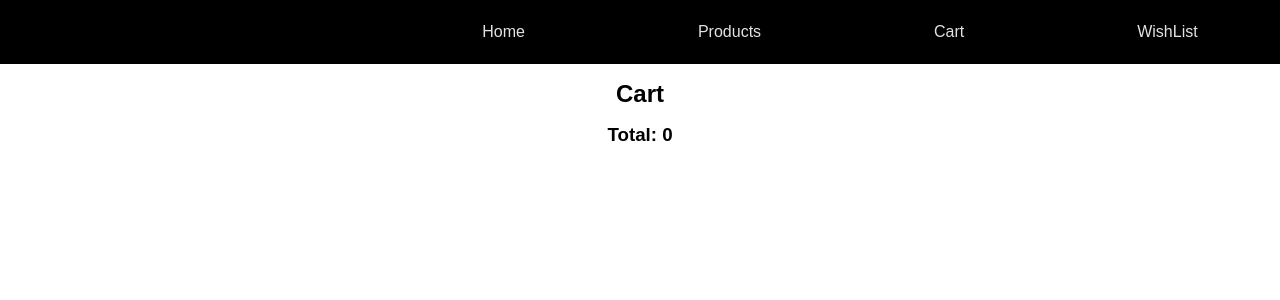
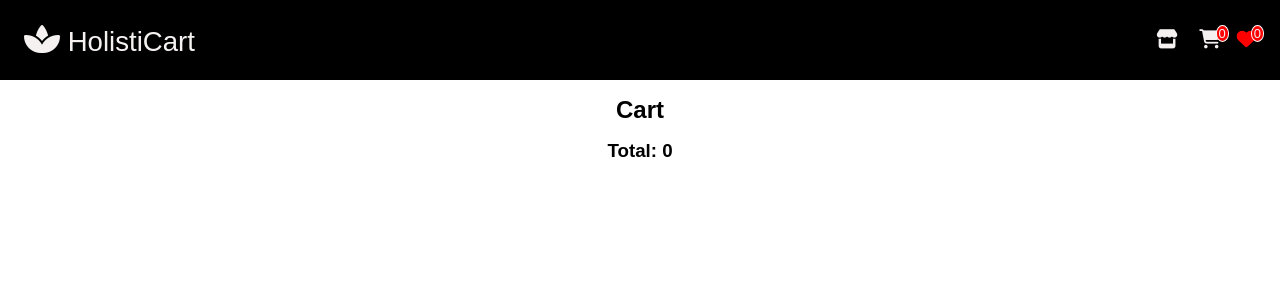
Before and after one commit to panchami6/holistiCart-eCommerce, a React (Create React App) app: page /Cart in a window 1280 px wide. Shown: the top 300 px of the page. Built offline with nearby package versions, Linux system fonts and the light colour scheme.

Commit message:
Added backend

```diff
--- a/package.json
+++ b/package.json
@@ -5,6 +5,7 @@
   "keywords": [],
   "main": "src/index.js",
   "dependencies": {
+    "axios": "^0.21.1",
     "core-js": "^3.10.1",
     "faker": "^5.5.2",
     "font-awesome": "4.7.0",
--- a/src/App.js
+++ b/src/App.js
@@ -6,19 +6,26 @@ import { Cart } from "./Cart";
 import { Wishlist } from "./WishList";
 import NotFound from "./404";
 import Home from "./Home";
+import { NavigationBar } from "./Components/Navigation/navigationBar";
 
 export default function App() {
 
   return (
 
     <div className="App">
-      <nav className="navigation">
-
-        <Link className="nav-link" to="/"> Home </Link> ||
-        <Link className="nav-link" to="/Products"> Products </Link> ||
-        <Link className="nav-link" to="/Cart">Cart </Link> ||
-        <Link className="nav-link" to="/WishList">WishList </Link>
-      </nav>
+      {/* <nav className="navigation">
+        <div className="nav-Header" >
+        <i class="fas fa-spa"></i>
+        <Link className="nav-link nav-header" to="/"> HolistiCart</Link>
+        </div>
+        <div className="nav-links">
+        {/* <Link className="nav-link" to="/"> Home </Link> || */}
+        {/* <Link className="nav-link" to="/Products"> Products </Link>
+        <Link className="nav-link" to="/Cart"><i class="fas fa-shopping-cart"></i></Link>
+        <Link className="nav-link" to="/WishList"><i class="fas fa-heart"></i></Link>
+        </div> */}
+      {/* </nav> */}
+      <NavigationBar />
       <Routes>
         <Route path = "/" element = {<Home />} />
         <Route path="/Cart" element={<Cart />} />
--- a/src/Cart.js
+++ b/src/Cart.js
@@ -1,4 +1,6 @@
 import { useCart } from "./cart-context";
+import snackbar from "./Components/snackbar";
+import {checkItemInCart} from "./Products";
 import "./styles.css";
 
 const getAmount = (acc, items) => {
@@ -11,6 +13,7 @@ export function Cart() {
   return (
     <div class="cart">
       <h2>Cart</h2>
+
       <h3> Total: {itemsInCart.reduce(getAmount, 0)}</h3>
       <div
         style={{
@@ -20,11 +23,13 @@ export function Cart() {
         }}
       >
       {
-        itemsInCart.map((item) => (
+        itemsInCart.map((item) =>
+        (
+
          <div class="products-cart"
             key={item.id}
           >
-          {console.log("item in cart", item)}
+          {/* {console.log("item in cart", item)} */}
             <div class="cart-image">
               <img class="img-cart" src={item.image} width="100%" height="auto" alt={item.name} />
             </div>
@@ -72,21 +77,21 @@ export function Cart() {
             </div>
             <div class="cart-remove">
             <button class="cart-btn-remove"
-              onClick={() =>
+              onClick={() => {
+                <snackbar />
                 setItemsInCart((prev) =>
                   prev.filter((items) => items.id !== item.id)
                 )
+              }
               }
             >
               Remove
             </button>
             </div>
             </div>
+
           </div>
-          )
-        )
-        }
-      </div>
-    </div>
-  );
-}
+        ) )}
+        </div>
+        </div>
+  )}
--- /dev/null
+++ b/src/Components/Navigation/nav.css
@@ -0,0 +1,42 @@
+.navigation{
+    display: flex;
+    justify-content:space-between;
+    align-items: center;
+    padding: 0rem 1rem;
+    background-color: black;
+    height: 10vh;
+  }
+
+  .nav-link{
+    font-size:larger;
+    position: relative;
+    color: rgb(245, 241, 241);
+    text-decoration: none;
+    padding: 0rem 0.5rem;
+  }
+
+  .nav-Header{
+    font-size:23px;
+    padding: 0;
+  }
+
+.cart-wishlist-quantity{
+    position: absolute;
+    right: 0;
+    bottom: 8px;
+    font-size: small;
+    background-color: red;
+    padding: 0px 2px;
+    border-radius: 50%;
+    border: 0.1px solid white;
+  }
+
+  .fa-spa{
+    color: rgb(245, 241, 241);
+    font-size: xx-large;
+  }
+
+  .fa-heart{
+    color: red;
+    cursor: pointer;
+  }
--- /dev/null
+++ b/src/Components/Navigation/navigationBar.js
@@ -0,0 +1,22 @@
+import {useState} from "react";
+import { useCart } from "../../cart-context";
+import { useWishlist } from "../../wishlist-context";
+import { Link } from "react-router-dom";
+import "./nav.css";
+
+export function NavigationBar() {
+const {itemsInCart} = useCart();
+const {itemsInWishList} = useWishlist();
+    return(
+    <nav className="navigation">
+        <div className="nav-Header" >
+        <Link className="nav-link nav-header" to="/"><span><i class="fas fa-spa"></i></span> HolistiCart</Link>
+        </div>
+        <div className="nav-links">
+        <Link className="nav-link" to="/Products"> <i class="fas fa-store"></i> </Link>
+        <Link className="nav-link" to="/Cart"><i class="fas fa-shopping-cart"></i><span className="cart-wishlist-quantity">{itemsInCart.length}</span></Link>
+        <Link className="nav-link" to="/WishList"><i class="fas fa-heart"></i><span className="cart-wishlist-quantity">{itemsInWishList.length}</span></Link>
+        </div>
+    </nav>
+    )
+}
--- /dev/null
+++ b/src/Components/snackbar.js
@@ -0,0 +1,20 @@
+import React from 'react'
+
+export default function snackbar() {
+    console.log("snackbar");
+    return (
+
+        <div id="snackBarId">
+            {/* <h1>SnackBar</h1>
+            <br />
+          <button class="primary-btn snack-btn">Click Here</button>
+            <br />
+            <br /> */}
+            <div class="snackBar">
+                <div>Successfully removed</div>
+                <span class="snackbar-close">X</span>
+            </div>
+        </div>
+
+    )
+}
--- a/src/Products.js
+++ b/src/Products.js
@@ -1,18 +1,34 @@
-import React, { useReducer, useState } from "react";
+import React, { useReducer, useState, useEffect } from "react";
 import "./styles.css";
-import { data } from "./server";
+// import { data } from "./server";
 import { useCart } from "./cart-context";
 import { useWishlist } from "./wishlist-context";
-import { Routes, Route, Link } from 'react-router-dom';
+import { Link } from 'react-router-dom';
+import axios from "axios";
 
-const checkItem = (cartItems, id) => {
+export const checkItemInCart = (cartItems, id) => {
   return cartItems.find((item) => item.id === id);
+};
+
+export const checkItemInWishlist = (wishlistItems, id) => {
+  return wishlistItems.find((item) => item.id === id);
 };
 
 export function ProductListing() {
   const { itemsInCart, setItemsInCart } = useCart();
-  const { setItemsInWishList } = useWishlist();
+  const { itemsInWishList, setItemsInWishList } = useWishlist();
   const [search, setSearch] = useState("");
+  const [showProducts, setShowProducts] = useState([]);
+  const [loader, setLoader] = useState(false);
+
+  useEffect(() => {
+    (async function () {
+      setLoader(true);
+      const response = await axios.get("https://holisticart.panchami6.repl.co/products");
+      setLoader(false);
+      setShowProducts(response.data.dataproducts);
+    })();
+  }, [showProducts===[]]);
 
   const [
     { showInventoryAll, showFastDeliveryOnly, sortBy },
@@ -70,7 +86,7 @@ export function ProductListing() {
       .filter((product) => product.name.toLowerCase().includes(search));
   }
 
-  const sortedData = getSortedData(data, sortBy);
+  const sortedData = getSortedData(showProducts, sortBy);
   let filteredData = getFilteredData(sortedData, {
     showFastDeliveryOnly,
     showInventoryAll
@@ -90,6 +106,7 @@ export function ProductListing() {
         />
         <i class="fas fa-search"></i>
       </div>
+      {loader && <h1 style={{ textAlign: "center" }}>Loading...</h1>}
       <div
         style={{ display: "flex", flexWrap: "wrap", justifyContent: "center" }}
       >
@@ -153,6 +170,7 @@ export function ProductListing() {
               height="auto"
               alt={item.productName}
             />
+            {console.log(typeof item.image)}
             <h3> {item.name} </h3>
             <div>Rs. {item.price}</div>
             {item.inStock && <div> In Stock </div>}
@@ -164,22 +182,28 @@ export function ProductListing() {
               <div> 3 days minimum </div>
             )}
 
-            <button class="product-btn"
+            <button className="product-btn"
             disabled={!item.inStock}
               onClick={() => {
-                checkItem(itemsInCart, item.id)
-                  ? <Link to="/Products">Products</Link>
-                  : setItemsInCart((items) => [...items, item]);
+                checkItemInCart(itemsInCart, item.id) ?
+
+                  <Link to="/Products">Products</Link>
+
+                :setItemsInCart((items) => [...items, item]);
               }}
             >
-              {checkItem(itemsInCart, item.id) ? "Item in cart" : "Add to cart"}
+              {checkItemInCart(itemsInCart, item.id) ? "Item In cart" : "Add to cart"}
             </button>
 
-            <button class="product-btn"
-              onClick={() => setItemsInWishList((items) => [...items, item])}
-            >
-              Wishlist
-            </button>
+            {/* <button className="wishlist-btn"
+
+            > */}
+              <i onClick={() =>{
+                checkItemInWishlist(itemsInWishList, item.id) ? setItemsInWishList((prev) =>
+                  prev.filter((items) => items.id !== item.id)
+                ) :
+                setItemsInWishList((items) => [...items, item])}} className={checkItemInWishlist(itemsInWishList, item.id) ? "fas fa-heart wishlist-btn" : "far fa-heart wishlist-btn"}></i>
+            {/* </button> */}
           </div>
         ))}
       </div>
--- a/src/WishList.js
+++ b/src/WishList.js
@@ -26,7 +26,7 @@ export function Wishlist() {
             ) : (
               <div> 3 days minimum </div>
             )}
-            <button
+            <button disabled={!item.inStock}
               onClick={() => {
                 setItemsInCart((items) => [...items, item]);
                 setItemsInWishList((prev) =>
--- a/src/server.js
+++ b/src/server.js
@@ -7,8 +7,6 @@ export const data = [...Array(50)].map((item) => ({
   name: faker.commerce.productName(),
   image: faker.random.image(),
   price: Number(faker.commerce.price()),
-  material: faker.commerce.productMaterial(),
-  brand: faker.lorem.word(),
   inStock: faker.datatype.boolean(),
   fastDelivery: faker.datatype.boolean(),
   ratings: faker.random.arrayElement([1, 2, 3, 4, 5]),
--- a/src/styles.css
+++ b/src/styles.css
@@ -9,20 +9,6 @@
 .App {
   font-family: sans-serif;
   text-align: center;
-}
-
-.navigation{
-  display: flex;
-  justify-content:space-evenly;
-  align-items: center;
-  padding-left: 25rem;
-  background-color: black;
-  height: 8vh;
-}
-
-.nav-link{
-  color: rgb(228, 226, 226);
-  text-decoration: none;
 }
 
 .input-search{
@@ -38,11 +24,12 @@
 .fa-search{
   position: absolute;
   left: 480px;
-  top: 80px;
+  top: 94px;
   color: rgb(124, 122, 122);
 }
 
 .products{
+  position: relative;
   text-align: center;
   border: 1px solid black;
   border-radius: 0 0 0.5rem 0.5rem;
@@ -57,6 +44,13 @@
   padding: 0.3rem 0.2rem;
   text-align: center;
   border-radius: 0.3rem;
+}
+
+.wishlist-btn{
+  position: absolute;
+  top: 1rem;
+  right: 1rem;
+  border: none;
 }
 
 .filters{
@@ -139,3 +133,8 @@
   width: 100%;
   min-height: 100%;
 }
+
+.cart-wishlist-quantity{
+  position: absolute;
+  right: 1rem;
+}
```
Also changed, not shown: 1 other file (tests, documents, lock files or other folders).
